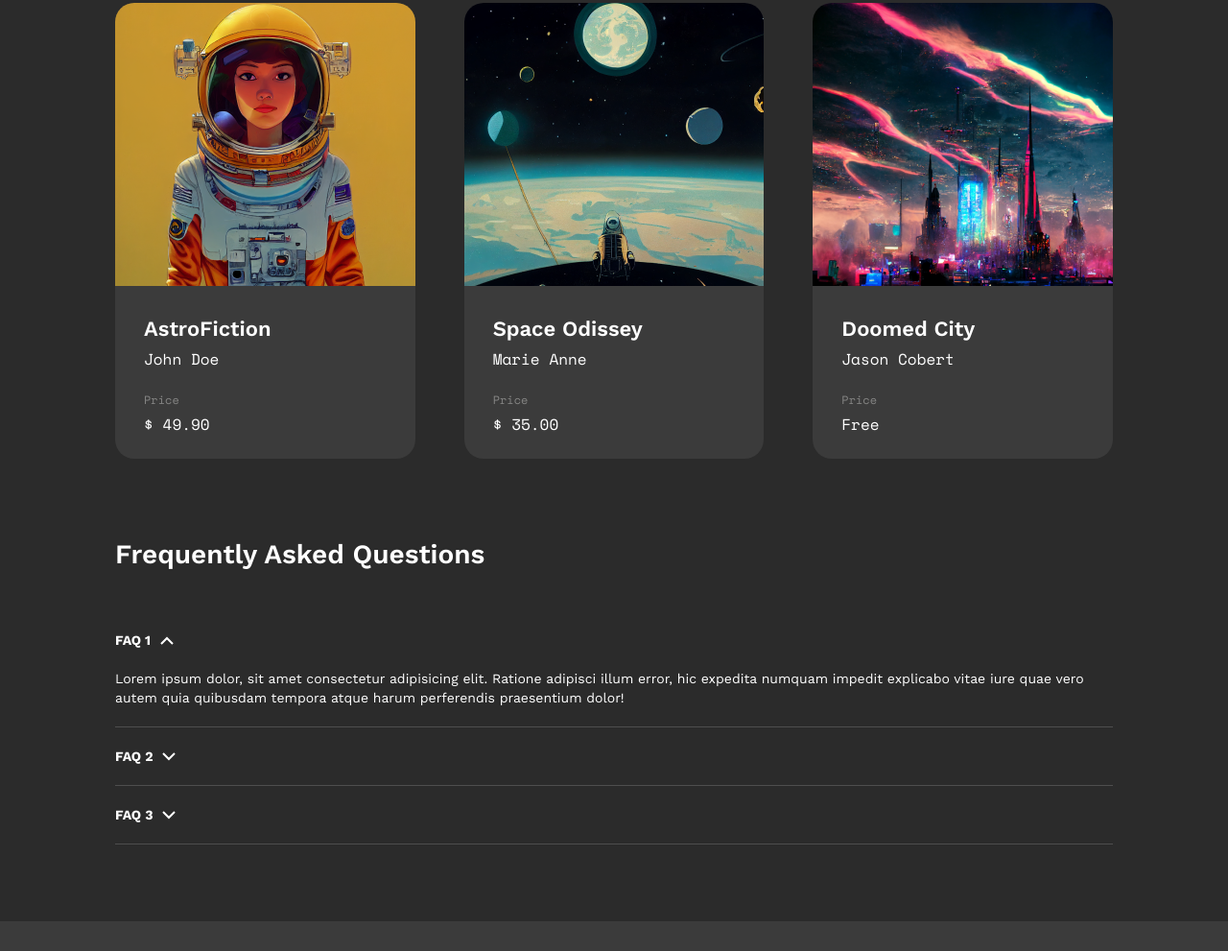
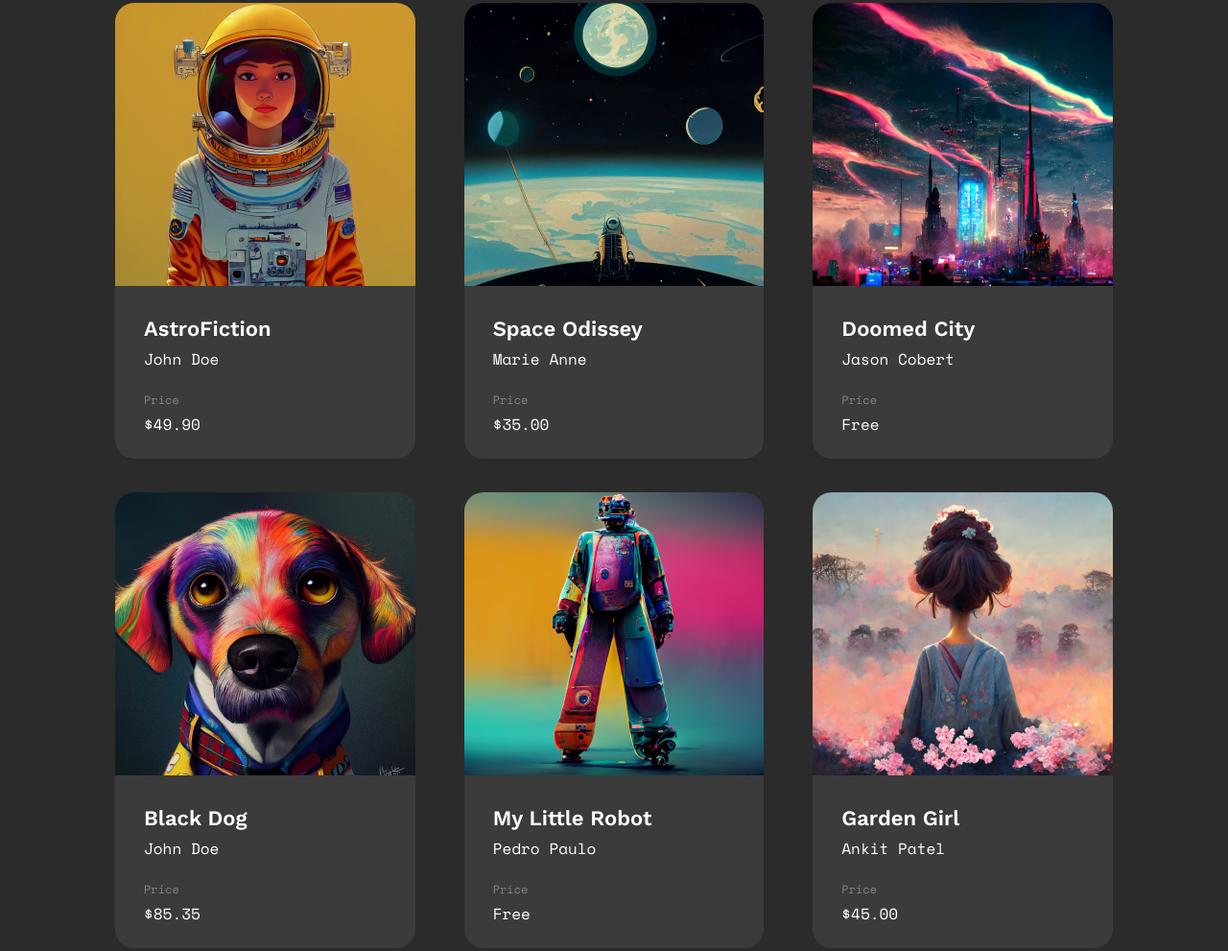
Before and after one commit to piyush99755/Javascript-Project, a plain HTML site: page index.html in a window 1280 px wide. Shown: the part 1003-1994 px from the top of the page at 96% size. Drawn offline with nearby package versions, Linux system fonts and the light colour scheme.

Commit message:
Cteated product details dynamically

```diff
--- a/index.html
+++ b/index.html
@@ -198,33 +198,7 @@
         </div>
 
         <div class="products-area">
-          <div class="product-item">
-             <img src="./assets/products/img6.png" alt="AstroFiction">
-             <div class="product-details">
-                <h3 class="product-title">AstroFiction</h3>
-                <p class="product-author">John Doe</p>
-                <p class="price-title">Price</p>
-                <p class="product-price">$ 49.90</p>
-             </div>
-          </div>
-          <div class="product-item">
-             <img src="./assets/products/img1.png" alt="Space Odissey">
-             <div class="product-details">
-                <h3 class="product-title">Space Odissey</h3>
-                <p class="product-author">Marie Anne</p>
-                <p class="price-title">Price</p>
-                <p class="product-price">$ 35.00</p>
-             </div>
-          </div>
-          <div class="product-item">
-             <img src="./assets/products/img2.png" alt="Doomed City">
-             <div class="product-details">
-                <h3 class="product-title">Doomed City</h3>
-                <p class="product-author">Jason Cobert</p>
-                <p class="price-title">Price</p>
-                <p class="product-price">Free</p>
-             </div>
-          </div>
+
 
        </div>
 
--- a/main.js
+++ b/main.js
@@ -18,6 +18,46 @@ const galleryImages = [
         alt:"Thumbnail Image 3"
 
     }
+]
+
+const products = [
+    {
+        title: "AstroFiction",
+        author: "John Doe",
+        price: 49.9,
+        image: "./assets/products/img6.png"
+    },
+    {
+        title: "Space Odissey",
+        author: "Marie Anne",
+        price: 35,
+        image: "./assets/products/img1.png"
+    },
+    {
+        title: "Doomed City",
+        author: "Jason Cobert",
+        price: 0,
+        image: "./assets/products/img2.png"
+    },
+    {
+        title: "Black Dog",
+        author: "John Doe",
+        price: 85.35,
+        image: "./assets/products/img3.png"
+    },
+    {
+        title: "My Little Robot",
+        author: "Pedro Paulo",
+        price: 0,
+        image: "./assets/products/img5.png"
+    },
+    {
+        title: "Garden Girl",
+        author: "Ankit Patel",
+        price: 45,
+        image: "./assets/products/img4.png"
+    }
+
 ]
 
 function menuHandler() {
@@ -131,8 +171,90 @@ galleryImages.forEach(function(image, index) {
 
 }
 
+//products section
+function productsHandler() {
+    //creating HTML elements dynamically to get more control over functionality
+    let productsSection = document.querySelector('.products-area');
+
+    //looping through products and creating its elements along with its require properties
+    products.forEach( function(product, index) {
+
+        let productElm = document.createElement('div');
+        productElm.classList.add('product-item');
+
+       // create image element
+        let productImage = document.createElement('img');
+        productImage.src = product.image;
+        productImage.alt = ' Image for ' + product.title;
+
+        //create product-details section
+        let productDetails = document.createElement('div');
+        productDetails.classList.add('product-details');
+
+        //create product title, author, price-title and price
+        let productTitle = document.createElement('h3');
+        productTitle.classList.add('product-title');
+        productTitle.textContent = product.title;
+
+        let productAuthor = document.createElement('p');
+        productAuthor.classList.add('product-author');
+        productAuthor.textContent = product.author;
+
+        let priceTitle = document.createElement('p');
+        priceTitle.classList.add('price-title');
+        priceTitle.textContent = 'Price';
+
+        let productPrice = document.createElement('p');
+        productPrice.classList.add('product-price');
+        productPrice.textContent = product.price ? '$' + product.price.toFixed(2) : 'Free';
+
+
+        //append child elemets to its parent element
+        productDetails.append(productTitle);
+        productDetails.append(productAuthor);
+        productDetails.append(priceTitle);
+        productDetails.append(productPrice);
+
+        productElm.append(productImage);
+        productElm.append(productDetails);
+
+        productsSection.append(productElm);
+    });
+
+}
+
 //execute functions on page load
 menuHandler();
 greetingHandler();
 timeHandler();
 galleryHandler();
+productsHandler();
+
+
+/* <div class="product-item">
+             <img src="./assets/products/img6.png" alt="AstroFiction">
+             <div class="product-details">
+                <h3 class="product-title">AstroFiction</h3>
+                <p class="product-author">John Doe</p>
+                <p class="price-title">Price</p>
+                <p class="product-price">$ 49.90</p>
+             </div>
+          </div>
+          <div class="product-item">
+             <img src="./assets/products/img1.png" alt="Space Odissey">
+             <div class="product-details">
+                <h3 class="product-title">Space Odissey</h3>
+                <p class="product-author">Marie Anne</p>
+                <p class="price-title">Price</p>
+                <p class="product-price">$ 35.00</p>
+             </div>
+          </div>
+          <div class="product-item">
+             <img src="./assets/products/img2.png" alt="Doomed City">
+             <div class="product-details">
+                <h3 class="product-title">Doomed City</h3>
+                <p class="product-author">Jason Cobert</p>
+                <p class="price-title">Price</p>
+                <p class="product-price">Free</p>
+             </div>
+          </div> */
```
